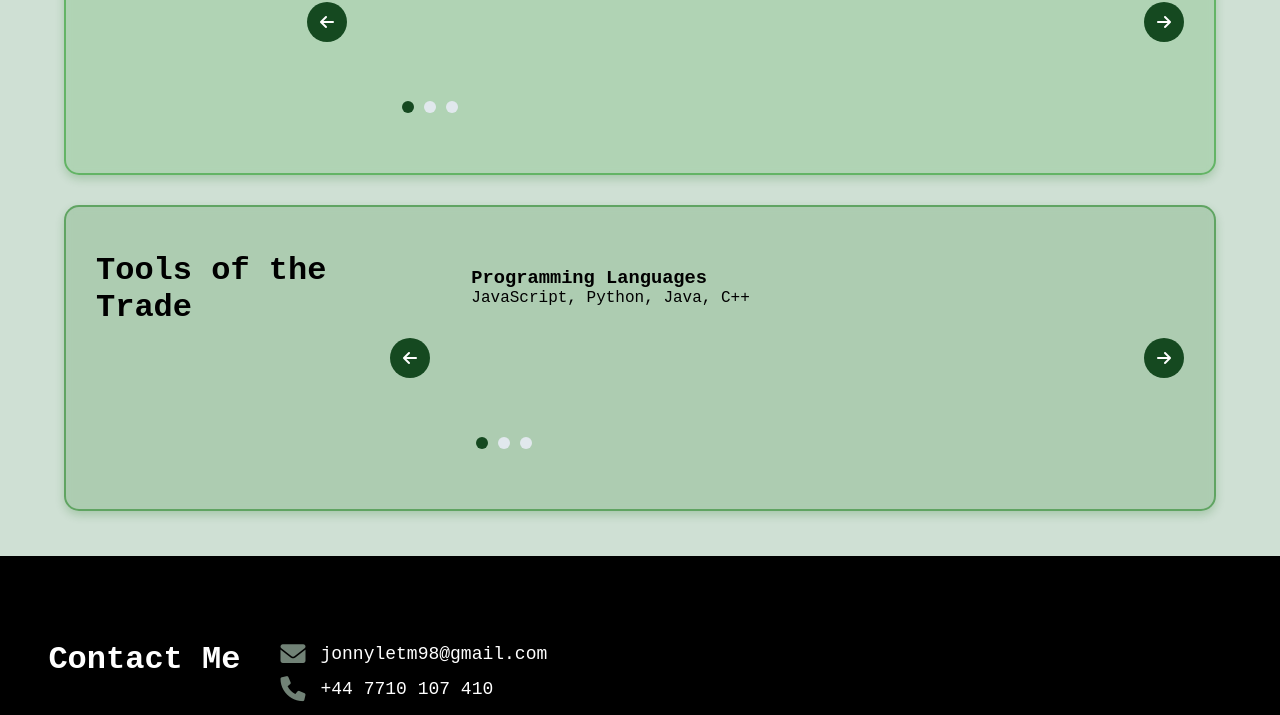
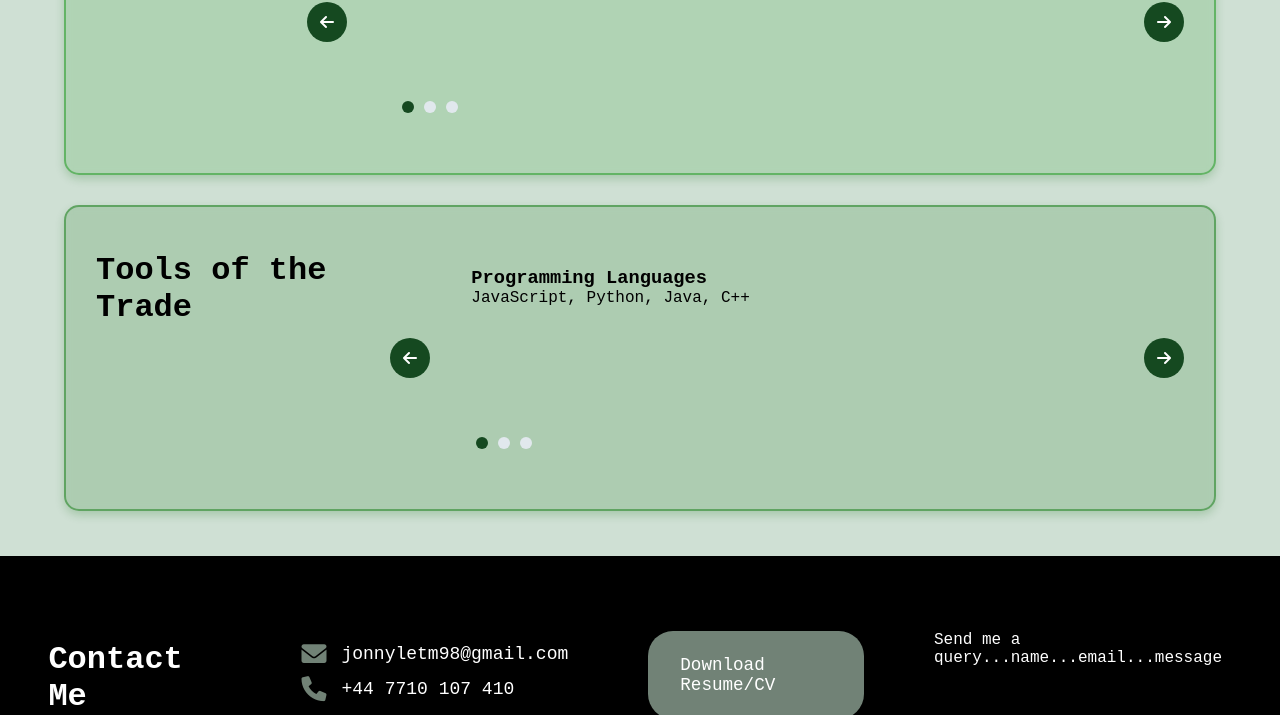
Before and after one commit to JohnnyLeathem/Jonathan-Portfolio, a plain HTML site: page index.html in a window 1280 px wide. Shown: the part 1234-1949 px from the top of the page. Drawn offline with Linux system fonts and the light colour scheme.

Commit message:
Updated Contact section and added download option

```diff
--- a/index.html
+++ b/index.html
@@ -207,6 +207,13 @@
                     </li>
                 </ul>
             </div>
+            <div class="contact-col-3">
+                <a href="Images/tech-cv-Jonathan-Leathem.pdf" download="tech-cv-Jonathan-Leathem" class="resume-button">
+                    Download Resume/CV</a>
+            </div>
+            <div class="submit-query-form">
+                <form>Send me a query...name...email...message</form>
+            </div>
         </div>
     </div>
 
--- a/style.css
+++ b/style.css
@@ -496,6 +496,7 @@ nav ul li a:hover {
     display: flex;
     flex-direction: column;
     gap: 20px;
+    margin-left: 50px;
 }
 
 #contact ul {
@@ -528,17 +529,15 @@ nav ul li a:hover {
     color: var(--primary-color);
 }
 
-/* Style for icons inside links */
 #contact .other_contacts a {
-    text-decoration: none; /* Remove underline */
+    text-decoration: none;
     color: var(--background-color);
-    font-size: 30px; /* Adjust icon size */
-    transition: transform 0.2s ease; /* Smooth hover effect */
+    font-size: 30px;
+    transition: transform 0.2s ease;
 }
 
-/* Hover effect (only size change, no color change) */
 #contact .other_contacts a:hover {
-    transform: scale(1.2); /* Slightly enlarge on hover */
+    transform: scale(1.2);
 }
 
 
@@ -566,14 +565,26 @@ nav ul li a:hover {
 
 
 
+#contact .contact-col-3 {
+    margin-left: 50px;
+}
 
+#contact .resume-button {
+    display: inline-block;
+    color: white;
+    background: var(--background-color);
+    padding: 24px 32px;
+    font-size: 1.1rem;
+    border-radius: 25px;
+    border: none;
+    outline: none;
+    cursor: pointer;
+    text-decoration: none;
 
+}
 
-
-
-
-#about-me, #my-projects, #tools, #contact {
-    opacity: 0;
+#contact .submit-query-form {
+    margin-left: 50px;
 }
 
 
@@ -588,6 +599,41 @@ nav ul li a:hover {
 
 
 
+
+
+
+
+
+
+
+
+
+
+
+
+
+
+
+
+
+
+
+
+
+
+
+
+
+
+
+
+
+
+
+
+#about-me, #my-projects, #tools, #contact {
+    opacity: 0;
+}
 
 .navigation-container {
     display: flex;
```
Also changed, not shown: 1 other file.
